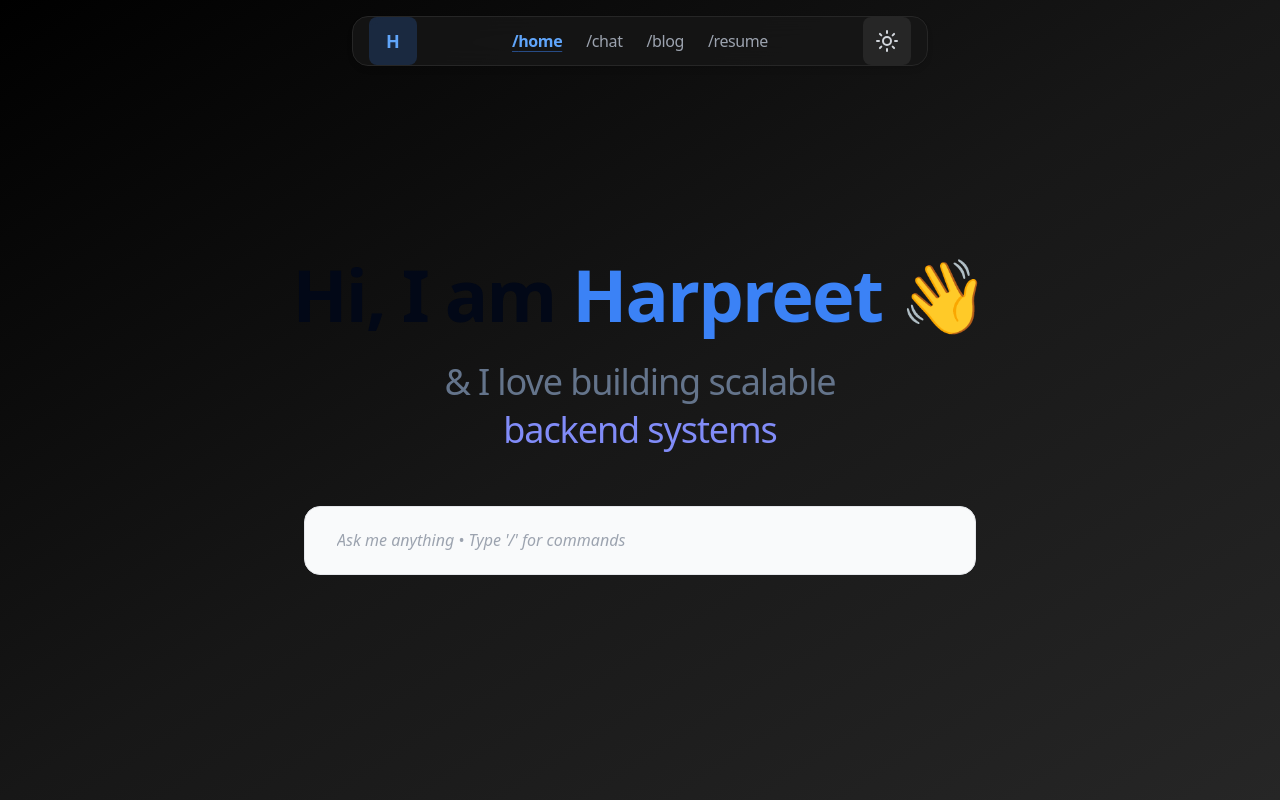
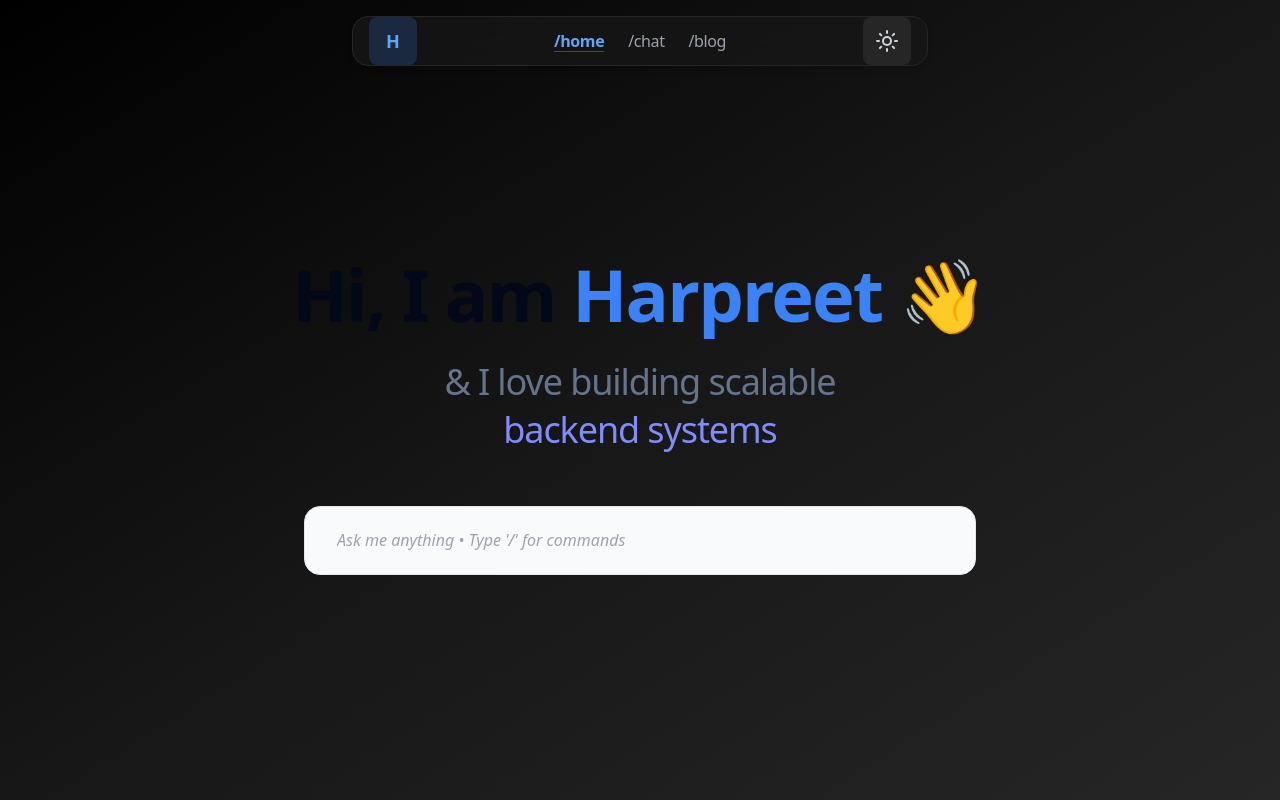
Before and after one commit to Harpreet-Singh-lks/Portfolio, a Next.js app: page / in a window 1280 px wide. Built offline with nearby package versions, Linux system fonts and the light colour scheme.

Commit message:
Update navbar.tsx

```diff
--- a/src/app/components/navbar.tsx
+++ b/src/app/components/navbar.tsx
@@ -14,7 +14,7 @@ const tabs = [
   { id: 'home', label: 'home', href: '/' },
   { id: 'chat', label: 'chat', href: '/chat' },
   { id: 'blog', label: 'blog', href: '/blog' },
-  { id: 'resume', label: 'resume', href: '/resume' }
+
 ];
 
 const Navbar = ({ activeTab, setActiveTab }: NavbarProps) => {
```
